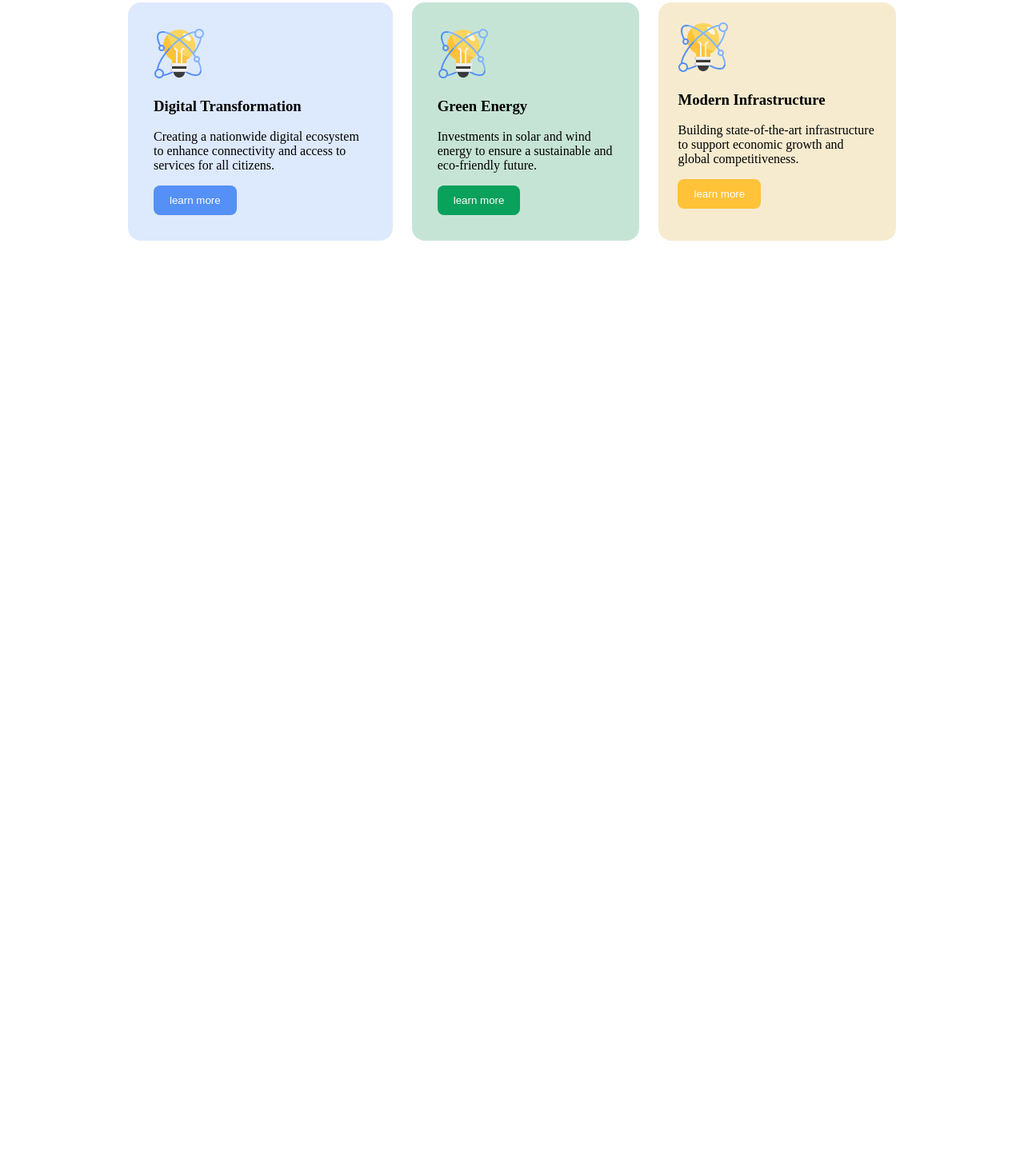
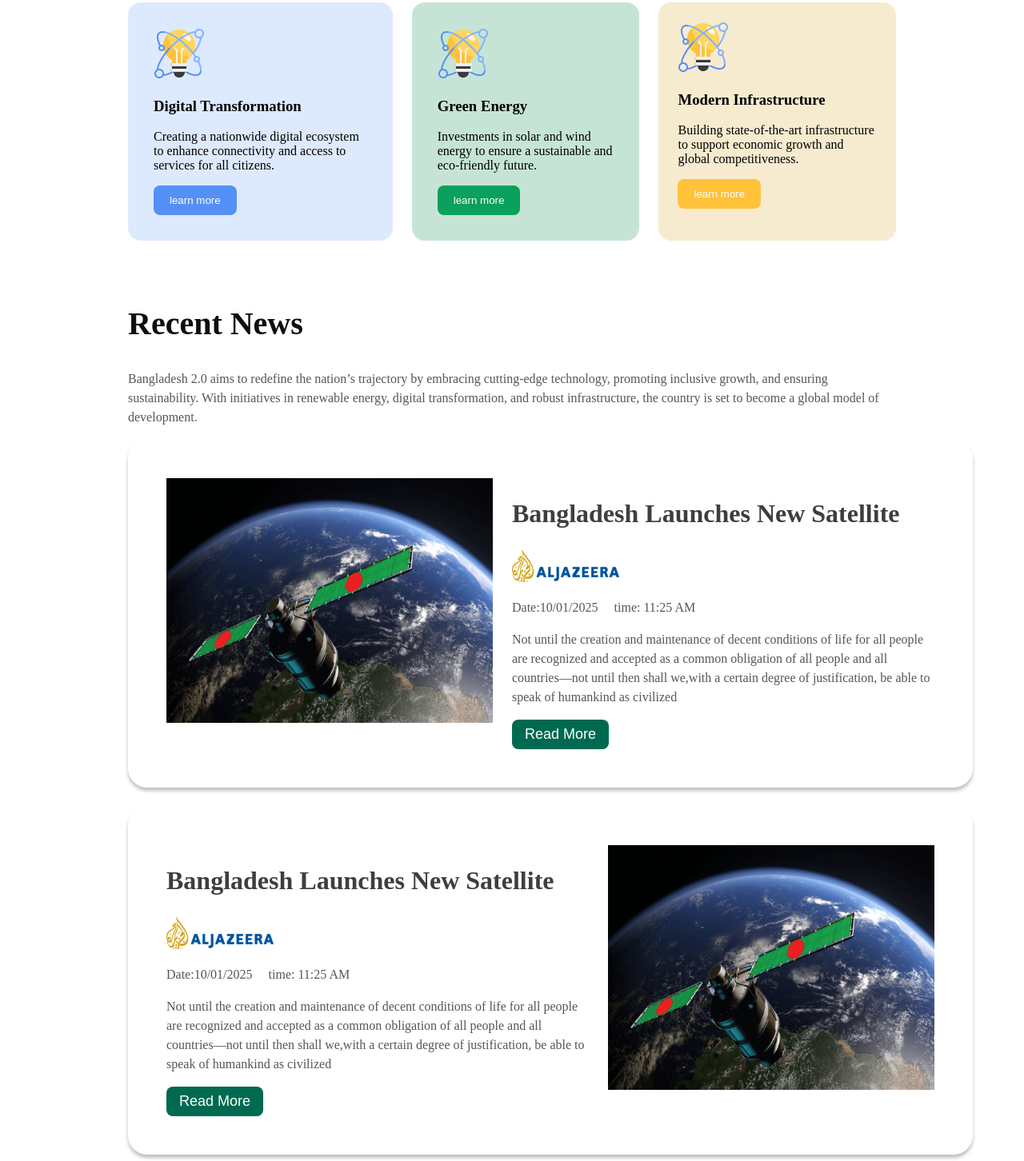
Before and after one commit to ahamedraju1/assignment-a1, a plain HTML site: page index.html in a window 1280 px wide. Shown: the part 979-2431 px from the top of the page at 80% size. Before the commit the page ends 1288 px from the top, so only its background shows below. Drawn offline with Linux system fonts and the light colour scheme.

Commit message:
added a section box image and beside the text content

```diff
--- a/index.html
+++ b/index.html
@@ -54,6 +54,39 @@
                 </div>
             </div>
         </section>
+
+        <section>
+
+            <h1 class="section-title-2">Recent News</h1>
+            <p class="section-description-2">Bangladesh 2.0 aims to redefine the nation’s trajectory by embracing cutting-edge technology, promoting inclusive growth, and ensuring sustainability. With initiatives in renewable energy, digital transformation, and robust infrastructure, the country is set to become a global model of development.</p>
+
+            <!-- box-1 -->
+          <div class="satellite-container">
+            <div class="earth-image">
+                    <img src="assets/satelite.png" alt="">
+            </div>
+            <div class="sub-content">
+                <h1 class="al-jazeera-title">Bangladesh Launches New Satellite</h1>
+                <img src="assets/al-jazeera.png" alt="">
+                <p class="date-time">Date:10/01/2025 &nbsp; &nbsp; time: 11:25 AM</p>
+                <p class="al-jazeera-description">Not until the creation and maintenance of decent conditions of life for all people are recognized and accepted as a common obligation of all people and all countries—not until then shall we,with a certain degree of justification, be able to speak of humankind as civilized</p>
+                <button class="btn-primary1">Read More</button>
+            </div>
+        </div>
+        <!-- box-2 -->
+          <div class="satellite-containers">
+            <div class="earth-image">
+                    <img src="assets/satelite.png" alt="">
+            </div>
+            <div class="sub-content">
+                <h1 class="al-jazeera-title">Bangladesh Launches New Satellite</h1>
+                <img src="assets/al-jazeera.png" alt="">
+                <p class="date-time">Date:10/01/2025 &nbsp; &nbsp; time: 11:25 AM</p>
+                <p class="al-jazeera-description">Not until the creation and maintenance of decent conditions of life for all people are recognized and accepted as a common obligation of all people and all countries—not until then shall we,with a certain degree of justification, be able to speak of humankind as civilized</p>
+                <button class="btn-primary1">Read More</button>
+            </div>
+        </div>
+        </section>
     </main>
     <footer>
 
--- a/styles/style.css
+++ b/styles/style.css
@@ -65,6 +65,18 @@
        color:#FFFFFF;
        background-color: #006A50;
        padding: 17px 34px;
+  }
+  .btn-primary1{
+    border-radius: 8px;
+    border: none;
+    padding: 8px 16px;
+    background-color: #006A50;
+    color: #FFFFFF;
+    font-size: 18px;
+    font-weight: 600px;
+  }
+  .btn-primary1:hover{
+    background-color: #ec0f0f;
   }
   /* banner part */
   header{
@@ -162,3 +174,58 @@ main{
     color: #FFFFFF;
     padding: 11px 20px;
 }
+.section-title-2{
+    font-size: 40px;
+    font-weight: bold;
+    color: #0E0E0E;
+    margin-top: 80px ;
+}
+.section-description-2{
+    line-height: 24px;
+    color: rgba(14, 14, 14, 0.7);
+    margin-top: 24px;
+}
+.earth-img{
+    width: 408px;
+    height: auto;
+    border-radius: 24px;
+    border: none;
+    margin-top: 32px;
+}
+.sub-content{
+
+    /* padding-bottom: 56px; */
+
+}
+.satellite-container{
+   display: flex;
+   border-radius: 24px;
+   gap: 24px;
+   box-shadow: 0 4px 4px 0 rgba(0, 0, 0, 0.25);
+   padding: 48px;
+   width: 100%;
+
+}
+.al-jazeera-title{
+    font-size: 32px;
+    font-weight: bold;
+    color: rgba(14, 14, 14, 0.8);
+}
+.date-time{
+    line-height: 24px;
+    color: rgba(14, 14, 14, 0.7);
+}
+.al-jazeera-description{
+    line-height: 24px;
+    color:rgba(14, 14, 14, 0.7) ;
+}
+.satellite-containers{
+    flex-direction: row-reverse;
+    display: flex;
+   border-radius: 24px;
+   gap: 24px;
+   box-shadow: 0 4px 4px 0 rgba(0, 0, 0, 0.25);
+   padding: 48px;
+   width: 100%;
+   margin-top: 24px;
+}
```
